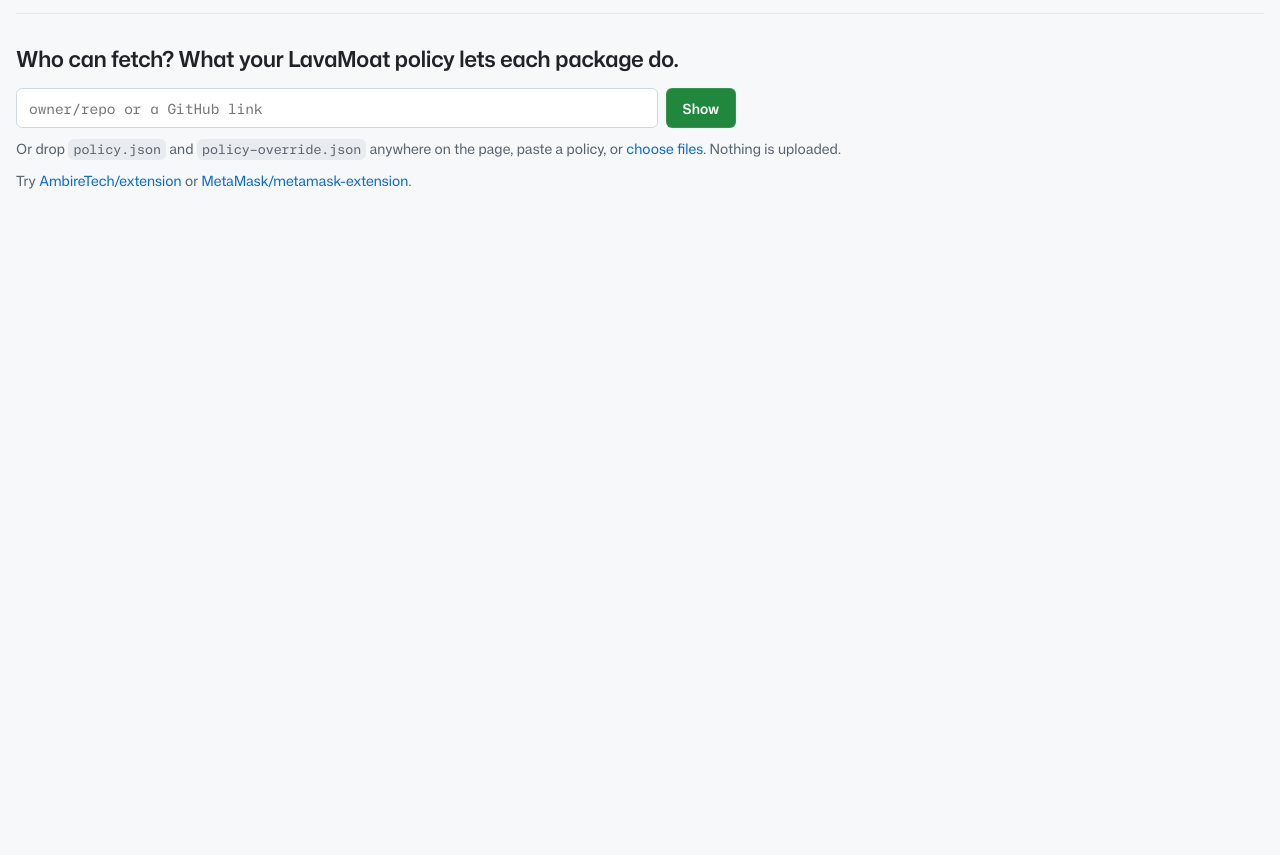
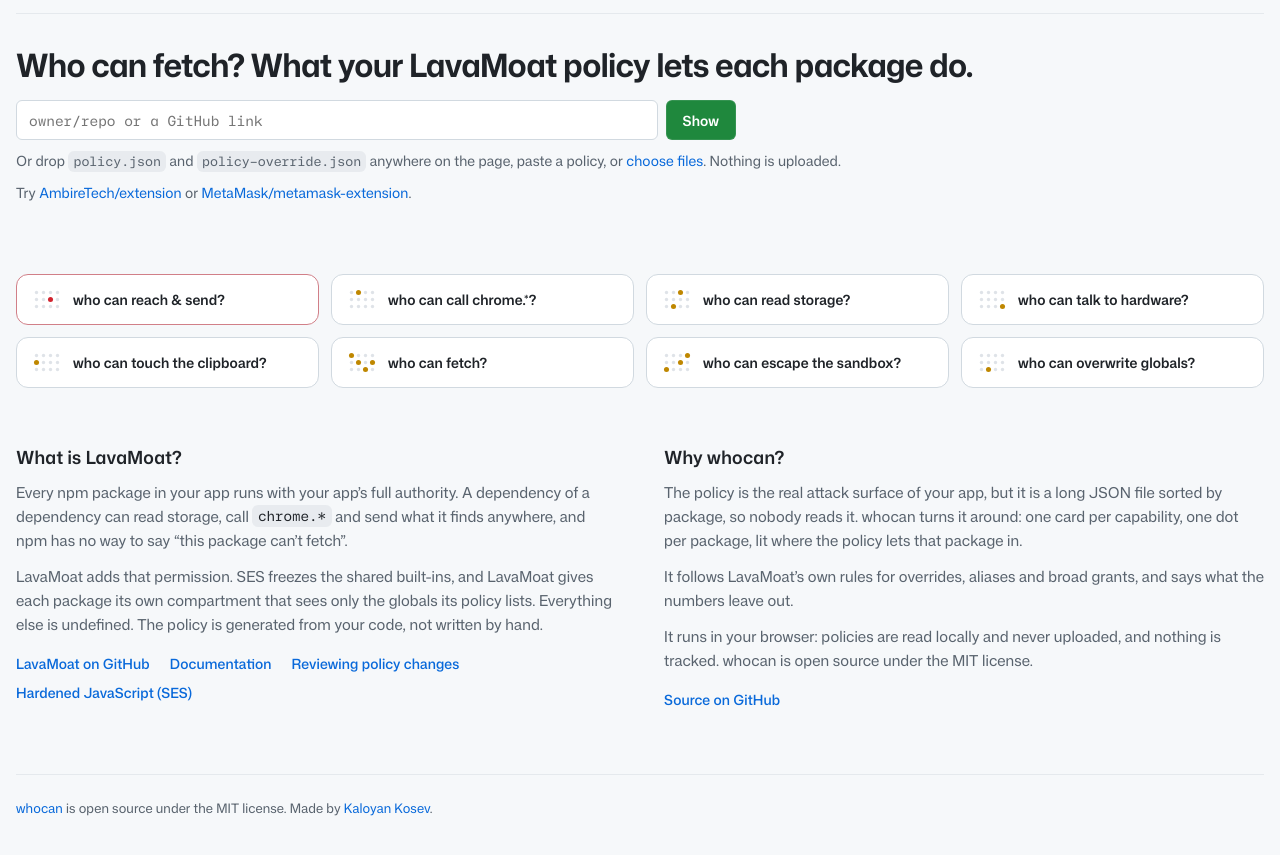
Before and after one commit to superKalo/whocan-lavamoat, a website built with Vite: page index.html in a window 1280 px wide. Shown: the part 51-906 px from the top of the page. Before the commit the page ends 800 px from the top, so only its background shows below. Built offline with nearby package versions, Linux system fonts and the light colour scheme.

Commit message:
Turn the empty state into a small landing page
- the questions whocan answers, as cards with a mini board each
- a short intro to LavaMoat with links, and why whocan exists
- footer with the source and the author; the logo links home

```diff
--- a/index.html
+++ b/index.html
@@ -14,6 +14,7 @@
   <body>
     <header class="site">
       <h1 class="brand">
+        <a href="./">
           <svg class="brand-mark" viewBox="0 0 22 22" width="22" height="22" aria-hidden="true">
             <circle cx="4" cy="4" r="2.4" />
             <circle cx="11" cy="4" r="2.4" />
@@ -26,6 +27,7 @@
             <circle cx="18" cy="18" r="2.4" />
           </svg>
           whocan
+        </a>
       </h1>
       <button type="button" id="theme" class="icon-button"></button>
     </header>
@@ -56,6 +58,11 @@
       <p id="status" class="status" role="status" aria-live="polite"></p>
     </section>
     <main id="app"></main>
+    <footer class="site-footer">
+      <a href="https://github.com/superKalo/whocan" target="_blank" rel="noopener noreferrer">whocan</a> is open source
+      under the MIT license. Made by
+      <a href="https://github.com/superKalo" target="_blank" rel="noopener noreferrer">Kaloyan Kosev</a>.
+    </footer>
     <script type="module" src="/src/main.ts"></script>
   </body>
 </html>
--- a/src/main.ts
+++ b/src/main.ts
@@ -1,4 +1,5 @@
 import './ui/styles.css'
+import { renderLanding } from './ui/landing.ts'
 import { initLoading } from './ui/load.ts'
 import { initTheme } from './ui/theme.ts'
 
@@ -6,9 +7,12 @@ initTheme(document.querySelector<HTMLButtonElement>('#theme'))
 
 const app = document.querySelector<HTMLElement>('#app')
 if (app) {
+  const params = new URLSearchParams(location.search)
+  // A deep link loads straight away, so it skips the landing.
+  if (!params.has('repo') && !params.has('fixture')) app.replaceChildren(renderLanding())
   const loader = initLoading(app)
   if (import.meta.env.DEV) {
-    const fixture = new URLSearchParams(location.search).get('fixture')
+    const fixture = params.get('fixture')
     if (fixture) {
       import('./dev.ts')
         .then(({ loadFixture }) => loadFixture(fixture))
--- /dev/null
+++ b/src/ui/landing.ts
@@ -0,0 +1,94 @@
+import { categories } from '../core/categories.ts'
+import { h, s } from './dom.ts'
+
+// A few lit dots per question, like a tiny board of 4 × 3 packages.
+const LIT: Readonly<Record<string, readonly number[]>> = {
+  hero: [6],
+  chrome: [1],
+  storage: [2, 9],
+  hardware: [11],
+  clipboard: [4],
+  fetch: [0, 5, 7, 10],
+  escape: [3, 6, 8],
+  overwrite: [9],
+}
+
+const miniBoard = (id: string): SVGSVGElement => {
+  const lit = new Set(LIT[id] ?? [])
+  const dots = Array.from({ length: 12 }, (_, i) =>
+    s('circle', {
+      cx: (i % 4) * 5 + 2.5,
+      cy: Math.floor(i / 4) * 5 + 2.5,
+      r: lit.has(i) ? 1.8 : 1.2,
+      class: lit.has(i) ? 'lit' : undefined,
+    }),
+  )
+  return s('svg', { class: 'mini-board', viewBox: '0 0 20 15', 'aria-hidden': 'true' }, ...dots)
+}
+
+const link = (href: string, text: string): HTMLAnchorElement =>
+  h('a', { href, target: '_blank', rel: 'noopener noreferrer' }, text)
+
+/** What the page shows before a policy is loaded. */
+export const renderLanding = (): HTMLElement =>
+  h(
+    'div',
+    { class: 'landing' },
+    h(
+      'ul',
+      { class: 'questions', 'aria-label': 'What whocan answers' },
+      ...categories.map((category) =>
+        h('li', { class: `question question-${category.row}` }, miniBoard(category.id), category.title),
+      ),
+    ),
+    h(
+      'div',
+      { class: 'landing-grid' },
+      h(
+        'section',
+        {},
+        h('h2', {}, 'What is LavaMoat?'),
+        h(
+          'p',
+          {},
+          'Every npm package in your app runs with your app’s full authority. A dependency of a dependency can read storage, call ',
+          h('code', {}, 'chrome.*'),
+          ' and send what it finds anywhere, and npm has no way to say “this package can’t fetch”.',
+        ),
+        h(
+          'p',
+          {},
+          'LavaMoat adds that permission. SES freezes the shared built-ins, and LavaMoat gives each package its own compartment that sees only the globals its policy lists. Everything else is undefined. The policy is generated from your code, not written by hand.',
+        ),
+        h(
+          'ul',
+          { class: 'links' },
+          h('li', {}, link('https://github.com/LavaMoat/LavaMoat', 'LavaMoat on GitHub')),
+          h('li', {}, link('https://lavamoat.github.io/', 'Documentation')),
+          h('li', {}, link('https://lavamoat.github.io/guides/policy-diff/', 'Reviewing policy changes')),
+          h('li', {}, link('https://hardenedjs.org/', 'Hardened JavaScript (SES)')),
+        ),
+      ),
+      h(
+        'section',
+        {},
+        h('h2', {}, 'Why whocan?'),
+        h(
+          'p',
+          {},
+          'The policy is the real attack surface of your app, but it is a long JSON file sorted by package, so nobody reads it. whocan turns it around: one card per capability, one dot per package, lit where the policy lets that package in.',
+        ),
+        h(
+          'p',
+          {},
+          'It follows LavaMoat’s own rules for overrides, aliases and broad grants, and says what the numbers leave out.',
+        ),
+        h(
+          'p',
+          {},
+          'It runs in your browser: policies are read locally and never uploaded, and nothing is tracked. whocan is open source under the MIT license.',
+        ),
+        h('ul', { class: 'links' }, h('li', {}, link('https://github.com/superKalo/whocan', 'Source on GitHub'))),
+      ),
+    ),
+  )
--- a/src/ui/styles.css
+++ b/src/ui/styles.css
@@ -169,6 +169,14 @@ a:hover,
   letter-spacing: -0.01em;
 }
 
+.brand a {
+  display: flex;
+  align-items: center;
+  gap: 10px;
+  color: inherit;
+  text-decoration: none;
+}
+
 .brand-mark circle {
   fill: var(--dim);
 }
@@ -267,6 +275,105 @@ body.dragging::after {
   border: 2px dashed var(--accent);
   border-radius: 12px;
   pointer-events: none;
+}
+
+/* Landing: what the page shows before a policy is loaded */
+
+body:has(.landing) .tagline {
+  font-size: 32px;
+  font-weight: 700;
+}
+
+.landing {
+  display: grid;
+  gap: 56px;
+}
+
+.questions {
+  display: grid;
+  grid-template-columns: repeat(4, minmax(0, 1fr));
+  gap: 12px;
+  margin: 0;
+  padding: 0;
+  list-style: none;
+}
+
+.question {
+  display: flex;
+  align-items: center;
+  gap: 12px;
+  padding: 14px 16px;
+  font-weight: 600;
+  background: var(--surface);
+  border: 1px solid var(--border);
+  border-radius: 12px;
+}
+
+.question-hero {
+  border-color: color-mix(in srgb, var(--danger) 50%, var(--border));
+}
+
+.mini-board {
+  flex: none;
+  width: 28px;
+  height: 21px;
+}
+
+.mini-board circle {
+  fill: var(--dim);
+}
+
+.mini-board .lit {
+  fill: var(--lit);
+}
+
+.question-hero .mini-board .lit {
+  fill: var(--danger);
+}
+
+.landing-grid {
+  display: grid;
+  grid-template-columns: repeat(2, minmax(0, 1fr));
+  gap: 48px;
+}
+
+.landing-grid h2 {
+  margin: 0 0 10px;
+  font-size: 18px;
+  font-weight: 600;
+}
+
+.landing-grid p {
+  margin: 0 0 12px;
+  color: var(--muted);
+  font-size: 15px;
+  line-height: 1.6;
+}
+
+.landing-grid code {
+  padding: 0.1em 0.4em;
+  color: var(--text);
+  background: var(--code-bg);
+  border-radius: 6px;
+}
+
+.links {
+  display: flex;
+  flex-wrap: wrap;
+  gap: 8px 20px;
+  margin: 16px 0 0;
+  padding: 0;
+  font-weight: 500;
+  list-style: none;
+}
+
+.site-footer {
+  max-width: 1280px;
+  margin: 64px auto 0;
+  padding: 24px 0 0;
+  color: var(--muted);
+  font-size: 13px;
+  border-top: 1px solid var(--border-muted);
 }
 
 /* Report heading */
@@ -819,7 +926,8 @@ body.dragging::after {
 
 @media (max-width: 1000px) {
   .row-reach .cards,
-  .row-send .cards {
+  .row-send .cards,
+  .questions {
     grid-template-columns: repeat(2, minmax(0, 1fr));
   }
 }
@@ -829,8 +937,19 @@ body.dragging::after {
     font-size: 22px;
   }
 
-  .headline {
-    font-size: 32px;
+  .headline,
+  body:has(.landing) .tagline {
+    font-size: 28px;
+  }
+
+  .landing-grid {
+    grid-template-columns: minmax(0, 1fr);
+    gap: 32px;
+  }
+
+  .question {
+    padding: 12px;
+    font-size: 13px;
   }
 
   .row-reach .cards,
```
Lines whose indentation alone changed are shown as unchanged.
